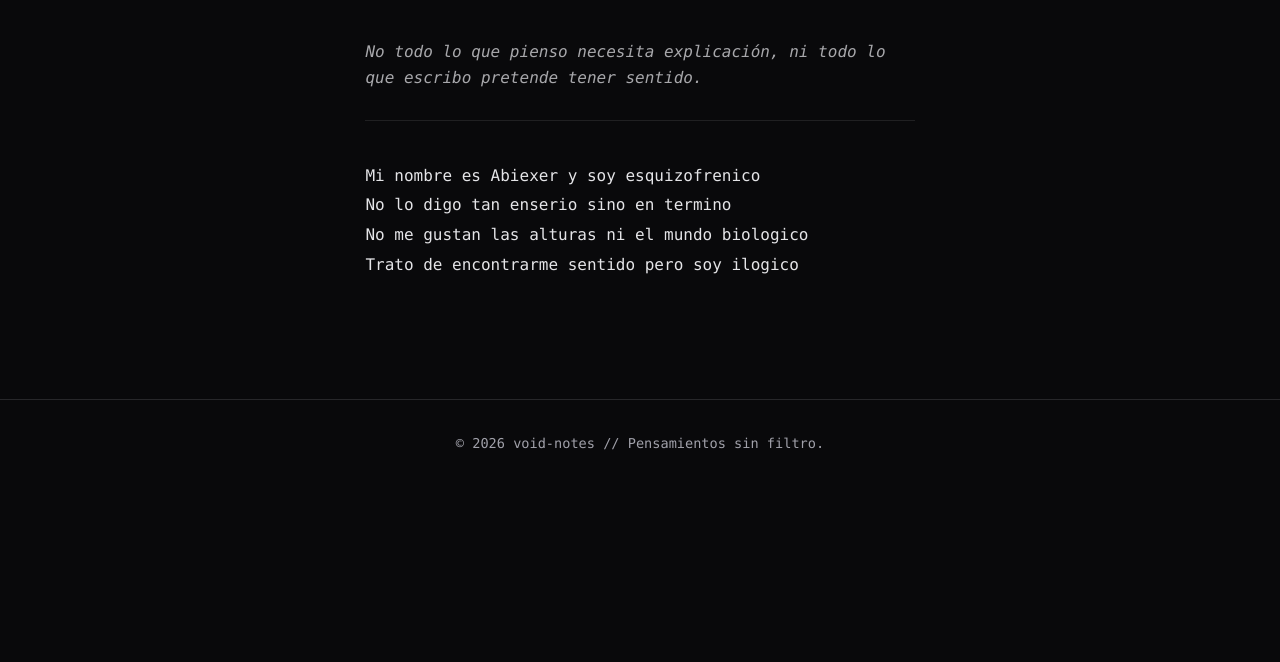
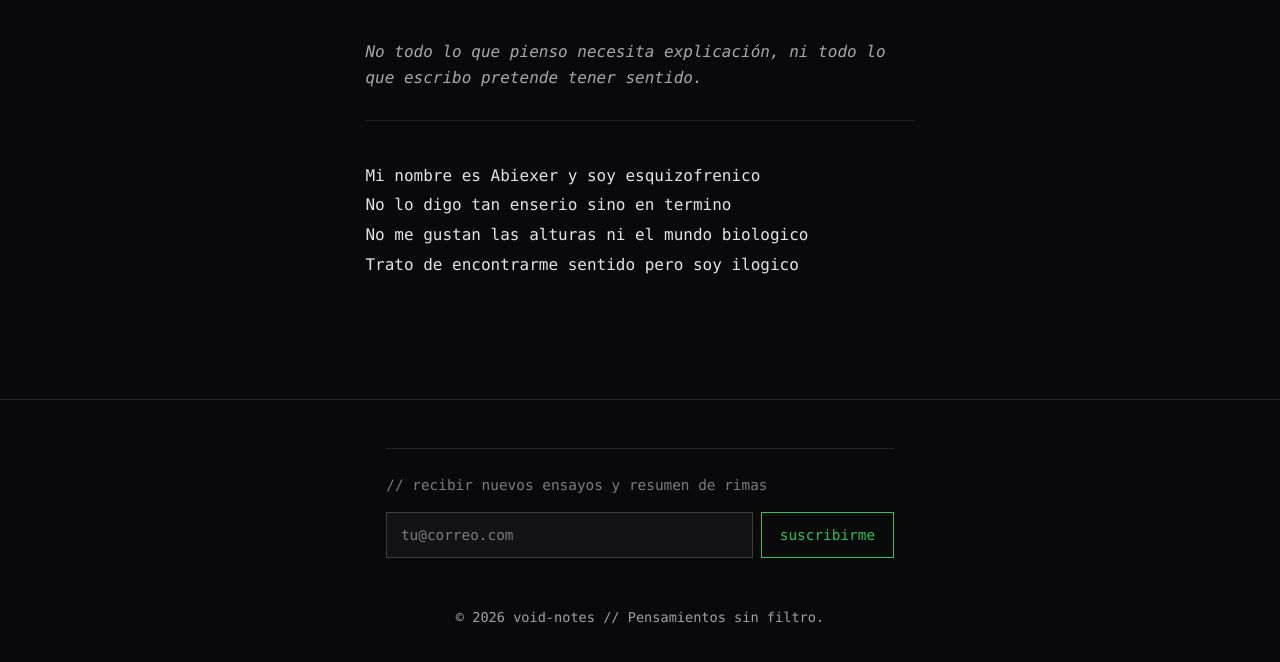
Before and after one commit to DarkPhantom7776/Void-notes, an Astro site: page /rimas in a window 1280 px wide. Shown: the part 74-736 px from the top of the page. Built offline with nearby package versions, Linux system fonts and the light colour scheme; Astro itself is replaced by a stand-in of ours.

Commit message:
feat: agregar suscripcion Buttondown y configurar URL en astro.config

```diff
--- a/astro.config.mjs
+++ b/astro.config.mjs
@@ -8,7 +8,7 @@ import tailwindcss from '@tailwindcss/vite';
 
 // https://astro.build/config
 export default defineConfig({
-  site: 'https://example.com',
+  site: 'https://void-notes-7776.vercel.app',
   integrations: [mdx(), sitemap()],
 
   fonts: [
--- a/src/components/Footer.astro
+++ b/src/components/Footer.astro
@@ -1,9 +1,13 @@
 ---
+import Subscribe from './Subscribe.astro';
 const today = new Date();
 ---
 
 <footer>
-<div style="text-align: center; padding: 2rem 1rem;">
-&copy; {today.getFullYear()} void-notes // Pensamientos sin filtro.
-</div>
+  <div style="padding: 0 1.5rem;">
+    <Subscribe />
+  </div>
+  <div style="text-align: center; padding: 2rem 1rem;">
+    &copy; {today.getFullYear()} void-notes // Pensamientos sin filtro.
+  </div>
 </footer>
--- /dev/null
+++ b/src/components/Subscribe.astro
@@ -0,0 +1,71 @@
+<section class="subscribe-wrapper">
+  <form
+    action="https://buttondown.com/api/emails/embed-subscribe/Abiexer"
+    method="post"
+    target="popupwindow"
+    class="subscribe-form"
+  >
+    <label for="bd-email" class="subscribe-label">
+      // recibir nuevos ensayos y resumen de rimas
+    </label>
+    <div class="subscribe-row">
+      <input
+        type="email"
+        name="email"
+        id="bd-email"
+        placeholder="tu@correo.com"
+        required
+      />
+      <button type="submit">suscribirme</button>
+    </div>
+  </form>
+</section>
+
+<style>
+  .subscribe-wrapper {
+    max-width: 62ch;
+    margin: 3rem auto 1rem;
+    padding: 1.5rem 0 0;
+    border-top: 1px solid rgba(255, 255, 255, 0.12);
+    font-family: ui-monospace, SFMono-Regular, Menlo, Monaco, Consolas, monospace;
+  }
+  .subscribe-label {
+    display: block;
+    font-size: 0.9rem;
+    opacity: 0.75;
+    margin-bottom: 0.85rem;
+  }
+  .subscribe-row {
+    display: flex;
+    gap: 0.5rem;
+    flex-wrap: wrap;
+  }
+  .subscribe-row input {
+    flex: 1;
+    min-width: 220px;
+    padding: 0.6rem 0.85rem;
+    background: rgba(255, 255, 255, 0.04);
+    border: 1px solid rgba(255, 255, 255, 0.18);
+    color: var(--text-color, #e4e4e7);
+    font-family: inherit;
+    font-size: 0.9rem;
+    outline: none;
+  }
+  .subscribe-row input:focus {
+    border-color: var(--accent, #22c55e);
+  }
+  .subscribe-row button {
+    padding: 0.6rem 1.1rem;
+    background: transparent;
+    border: 1px solid var(--accent, #22c55e);
+    color: var(--accent, #22c55e);
+    font-family: inherit;
+    font-size: 0.9rem;
+    cursor: pointer;
+    transition: background 0.15s ease, color 0.15s ease;
+  }
+  .subscribe-row button:hover {
+    background: var(--accent, #22c55e);
+    color: #09090b;
+  }
+</style>
```
